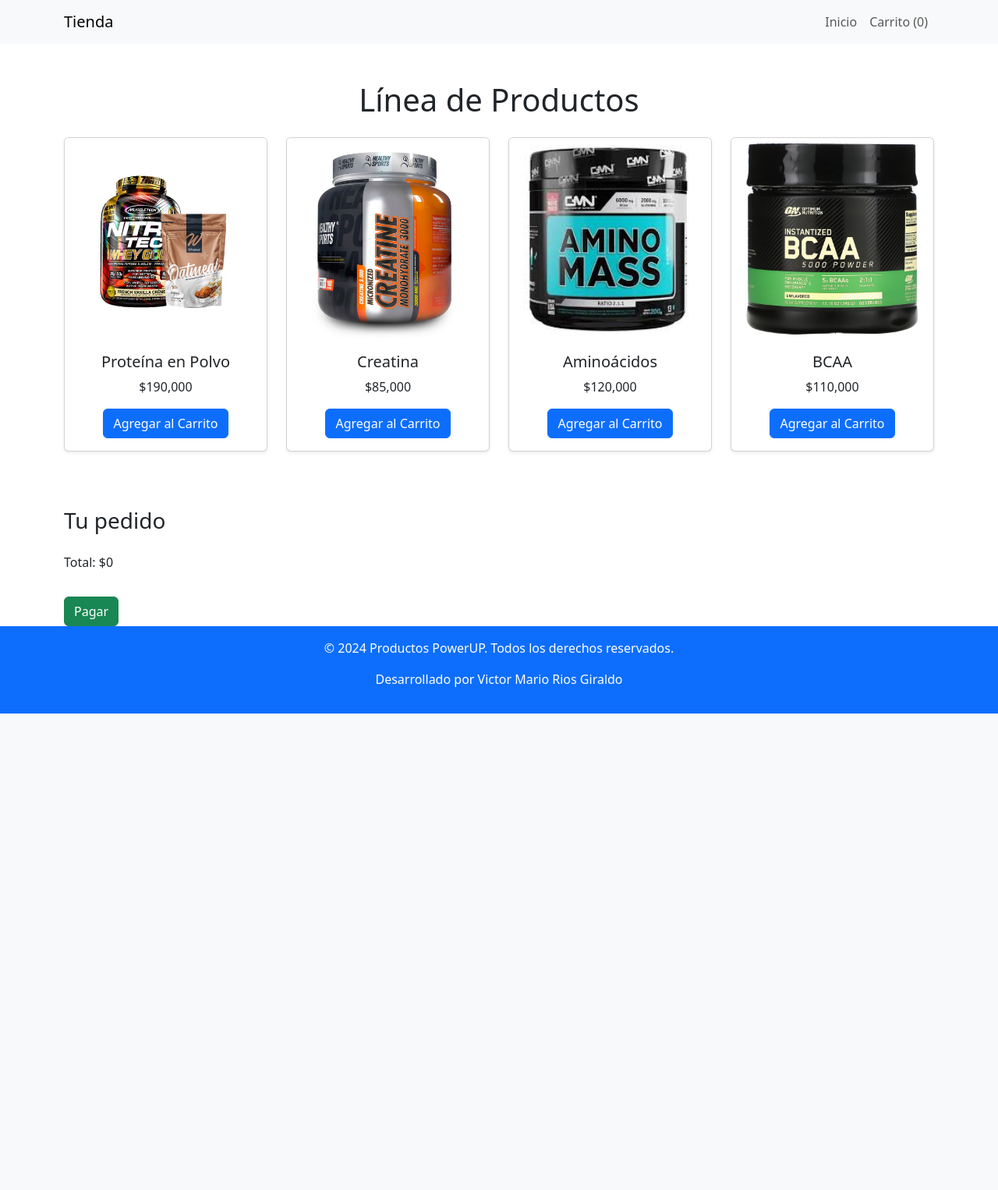
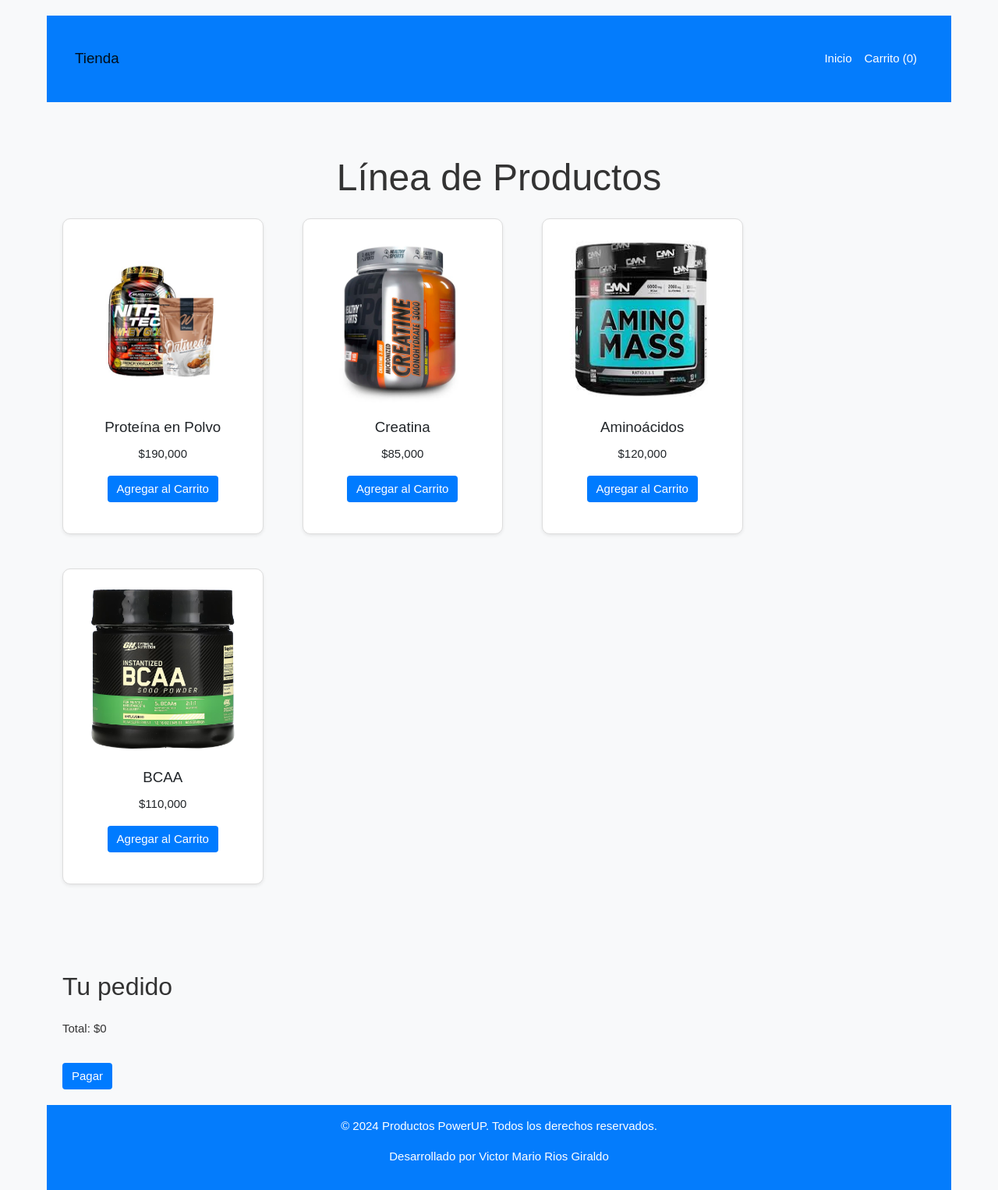
Before and after one commit to victorriosdj/powerup, a FastAPI app: page /tienda in a window 1280 px wide. Shown: the whole page at 78% size. Before the commit the page ends 915 px from the top, so only its background shows below. Run offline with FastAPI, Linux system fonts and the light colour scheme; some libraries are stand-ins or nearby versions.

Commit message:
cambios de colores

```diff
--- a/static/styles.css
+++ b/static/styles.css
@@ -24,7 +24,7 @@
 
 /* Barra de navegación */
 .navbar {
-    background-color: var(--main-color) !important; /* Azul */
+    background-color:  #047cfc  !important; /* Azul */
     color: white !important;
 }
 
@@ -42,7 +42,7 @@
 /* Pie de página */
 footer {
     margin-top: auto;
-    background-color: var(--main-color); /* Azul */
+    background-color:  #047cfc ; /* Azul */
     color: white;
     text-align: center;
     padding: 10px 0;
--- a/templates/index.html
+++ b/templates/index.html
@@ -37,6 +37,7 @@
         /* Estilo para el footer */
         footer {
             margin-top: auto; /* Asegura que el footer esté siempre al final de la página */
+            background-color:  #047cfc  !important;
         }
     </style>
 </head>
@@ -65,7 +66,7 @@
     </div>
 
     <!-- Footer de la página -->
-    <footer class="bg-primary text-white text-center py-3">
+    <footer class="text-white text-center py-3">
         <!-- Información del copyright -->
         <p>&copy; 2024 Productos PowerUP. Todos los derechos reservados.</p>
         <!-- Información del desarrollador -->
--- a/templates/pago.html
+++ b/templates/pago.html
@@ -5,6 +5,12 @@
     <meta name="viewport" content="width=device-width, initial-scale=1.0">
     <title>Formulario de Pago</title>
     <link rel="stylesheet" href="https://stackpath.bootstrapcdn.com/bootstrap/4.5.2/css/bootstrap.min.css">
+    <!-- Enlace a la hoja de estilo de Bootstrap desde Bootswatch -->
+    <link rel="stylesheet" href="https://bootswatch.com/4/flatly/bootstrap.min.css">
+    <!-- Enlace a la hoja de estilo personalizada -->
+    <link rel="stylesheet" href="/static/styles.css">
+    <!-- Enlace a la librería de iconos Font Awesome -->
+    <link rel="stylesheet" href="https://cdnjs.cloudflare.com/ajax/libs/font-awesome/6.6.0/css/all.min.css" integrity="sha512-Kc323vGBEqzTmouAECnVceyQqyqdsSiqLQISBL29aUW4U/M7pSPA/gEUZQqv1cwx4OnYxTxve5UMg5GT6L4JJg==" crossorigin="anonymous" referrerpolicy="no-referrer" />
 </head>
 <body>
     <!-- Barra de navegación -->
--- a/templates/productos.html
+++ b/templates/productos.html
@@ -6,7 +6,12 @@
     <meta name="description" content="Tienda virtual de suplementos nutricionales. Encuentra proteínas, creatina, aminoácidos y más.">
     <title>Tienda Virtual</title>
     <link href="https://cdn.jsdelivr.net/npm/bootstrap@5.3.0-alpha1/dist/css/bootstrap.min.css" rel="stylesheet">
-    <link rel="stylesheet" href="https://cdnjs.cloudflare.com/ajax/libs/font-awesome/6.7.1/css/all.min.css" integrity="sha512-5Hs3dF2AEPkpNAR7UiOHba+lRSJNeM2ECkwxUIxC1Q/FLycGTbNapWXB4tP889k5T5Ju8fs4b1P5z/iB4nMfSQ==" crossorigin="anonymous" referrerpolicy="no-referrer" />
+    <!-- Enlace a la hoja de estilo de Bootstrap desde Bootswatch -->
+    <link rel="stylesheet" href="https://bootswatch.com/4/flatly/bootstrap.min.css">
+    <!-- Enlace a la hoja de estilo personalizada -->
+    <link rel="stylesheet" href="/static/styles.css">
+    <!-- Enlace a la librería de iconos Font Awesome -->
+    <link rel="stylesheet" href="https://cdnjs.cloudflare.com/ajax/libs/font-awesome/6.6.0/css/all.min.css" integrity="sha512-Kc323vGBEqzTmouAECnVceyQqyqdsSiqLQISBL29aUW4U/M7pSPA/gEUZQqv1cwx4OnYxTxve5UMg5GT6L4JJg==" crossorigin="anonymous" referrerpolicy="no-referrer" />
     <script>
         // Carrito de compras en memoria
         let carrito = JSON.parse(localStorage.getItem('carrito')) || [];
@@ -34,7 +39,7 @@
                 li.classList.add('list-group-item', 'd-flex', 'justify-content-between', 'align-items-center');
                 li.innerHTML = `
                     ${producto}
-                    <button class="btn btn-danger btn-sm" onclick="eliminarDelCarrito(${index})"><i class="fa-solid fa-trash"></i></button>
+                    <button class="btn btn-danger btn-sm" style="background-color: red;" onclick="eliminarDelCarrito(${index})"><i class="fa-solid fa-trash"></i></button>
                 `;
                 carritoElemento.appendChild(li);
             });
@@ -80,7 +85,7 @@
                         <a class="nav-link" href="/">Inicio</a>
                     </li>
                     <li class="nav-item">
-                        <a class="nav-link" href="#" aria-label="Ver carrito">
+                        <a class="nav-link" href="#scrollspyHeading1" aria-label="Ver carrito">
                             Carrito (<span id="carrito-count">0</span>)
                         </a>
                     </li>
@@ -145,7 +150,7 @@
 
     <!-- Carrito de compras -->
     <div class="container mt-5">
-        <h3>Tu pedido</h3>
+        <h3 id="scrollspyHeading1">Tu pedido</h3>
         <ul id="carrito" class="list-group">
             <!-- Aquí se muestran los productos del carrito -->
         </ul>
@@ -155,7 +160,7 @@
 
     <script src="https://cdn.jsdelivr.net/npm/bootstrap@5.3.0-alpha1/dist/js/bootstrap.bundle.min.js"></script>
 
-    <footer class="bg-primary text-white text-center py-3">
+    <footer class=" text-white text-center py-3">
         <p>&copy; 2024 Productos PowerUP. Todos los derechos reservados.</p>
         <p>Desarrollado por Victor Mario Rios Giraldo</p>
     </footer>
```
